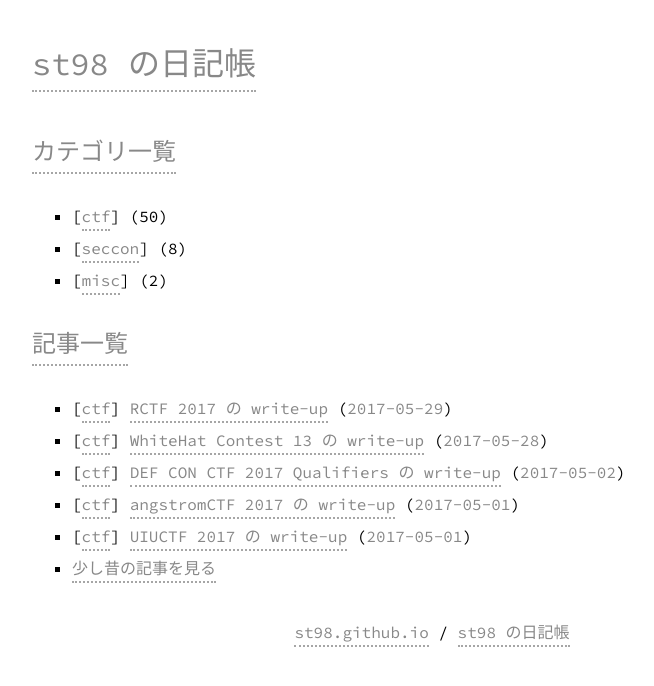
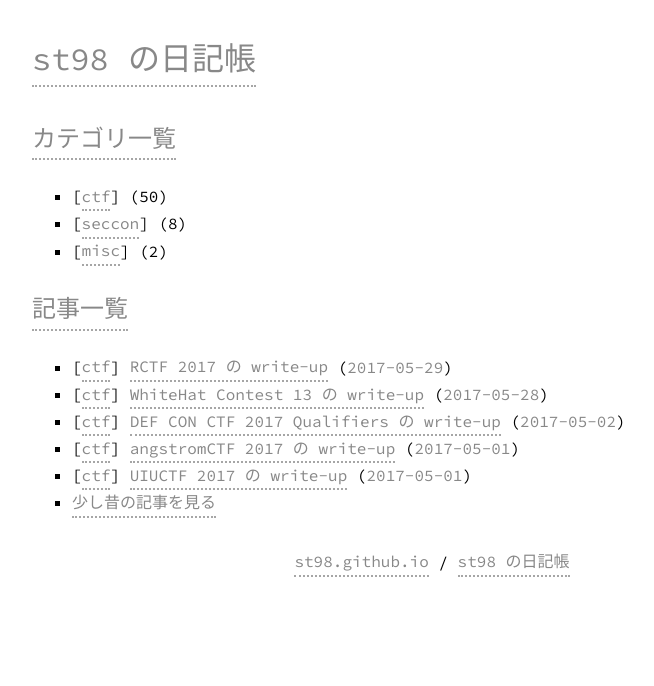
Before and after one commit to st98/diary, a Jekyll site: the page built from index.html, in a window 1280 px wide. Shown: the top 686 px of the page, without its empty margins (208-862 px from the left). Built offline with Jekyll 4.4.1, drawn with Linux system fonts in a browser that asks for light colours.

Commit message:
行間をちょっと詰めた

```diff
--- a/css/style.css
+++ b/css/style.css
@@ -5,7 +5,7 @@
   width: 90%;
   max-width: 50em;
   margin: 1em auto;
-  line-height: 2.0;
+  line-height: 1.7;
   font-family: 'Source Code Pro', Consolas, 'Hiragino Kaku Gothic ProN', Meiryo, sans-serif;
   word-wrap: break-word;
   overflow-wrap: break-word;
```
